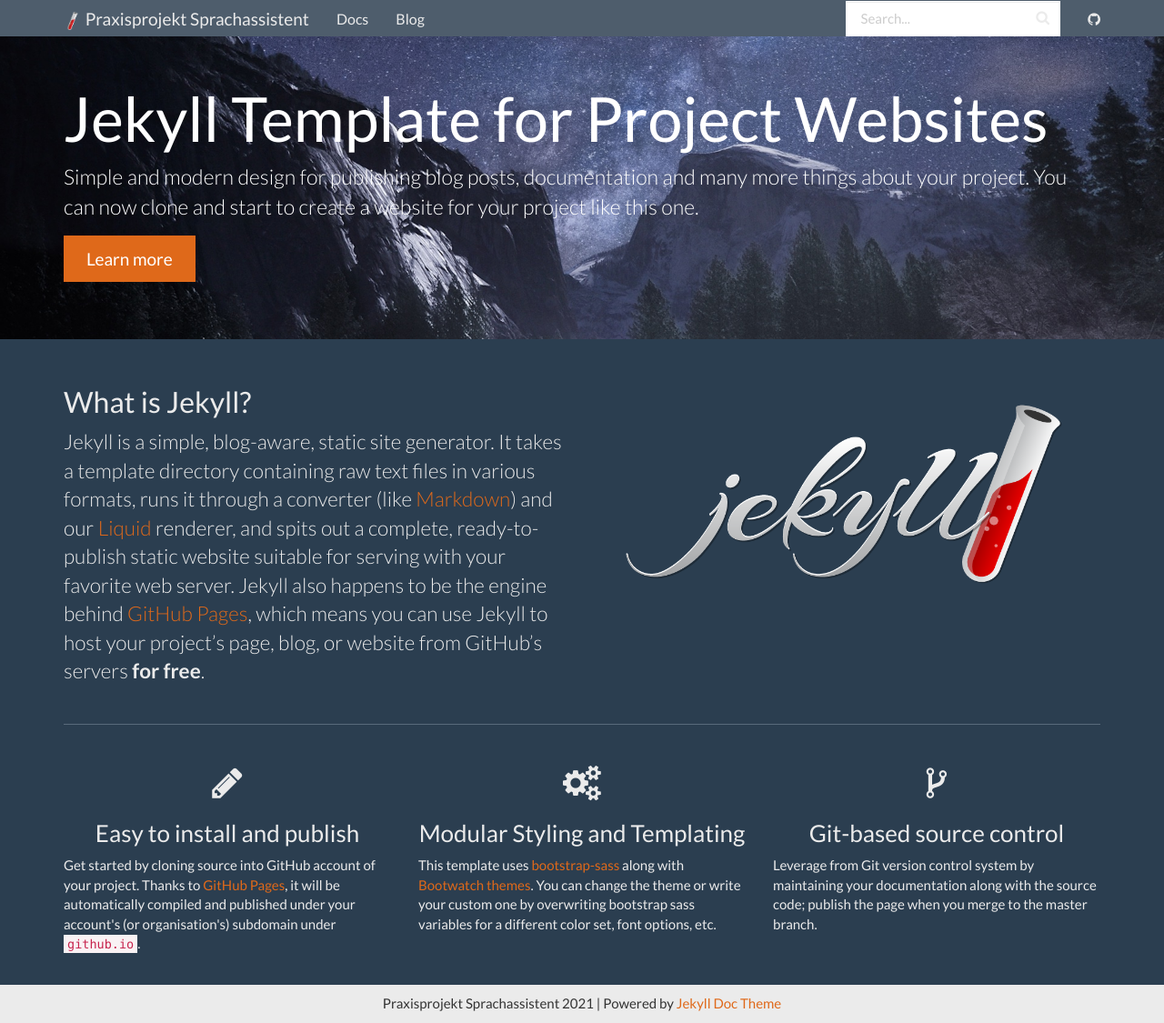
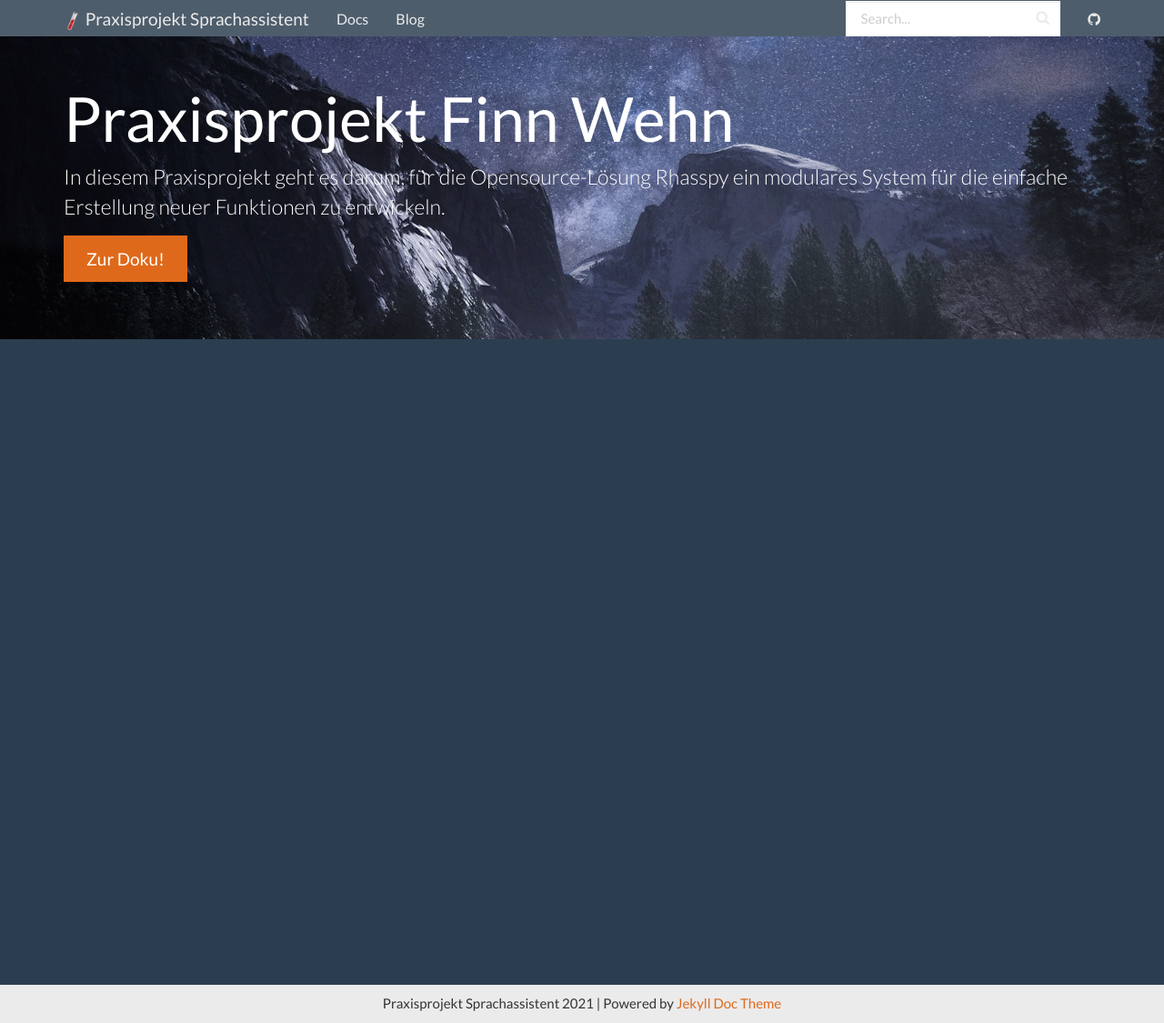
Before and after one commit to sjohannsen1/pp-voiceassistant, a Jekyll site: the page built from docs/index.html, in a window 1280 px wide and 1125 px high. Shown: the whole window at 91% size. Built offline with Jekyll 4.4.1, drawn with Linux system fonts in a browser that asks for light colours.

Commit message:
changes on the landing page;

```diff
--- a/docs/index.html
+++ b/docs/index.html
@@ -4,51 +4,50 @@
 
 <div class="header-container jumbotron">
     <div class="container">
-        <h1>Jekyll Template for Project Websites</h1>
-        <p>Simple and modern design for publishing blog posts, documentation and many more things about your project.
-          You can now clone and start to create a website for your project like this one.</p>
-        <p><a class="btn btn-primary btn-lg" href="{{ "/docs/home/" | relative_url }}" role="button">Learn more</a></p>
+        <h1>Praxisprojekt Finn Wehn</h1>
+        <p>In diesem Praxisprojekt geht es darum, für die Opensource-Lösung Rhasspy ein modulares System für die einfache Erstellung neuer Funktionen zu entwickeln. </p>
+        <p><a class="btn btn-primary btn-lg" href="{{ "/docs/home/" | relative_url }}" role="button">Zur Doku!</a></p>
     </div>
 </div>
 
 <div class="container">
-    <div class="row">
-        <div class="col-md-6">
-            <h2 class="header-light regular-pad">What is Jekyll?</h2>
-              <p class="lead">Jekyll is a simple, blog-aware, static site generator. It takes a template
-              directory containing raw text files in various formats, runs it through
-              a converter (like <a href="https://daringfireball.net/projects/markdown/">Markdown</a>)
-              and our <a href="https://github.com/Shopify/liquid/wiki">Liquid</a> renderer, and
-              spits out a complete, ready-to-publish static website suitable
-              for serving with your favorite web server. Jekyll also happens to be the engine
-              behind <a href="https://pages.github.com">GitHub Pages</a>, which means you can use Jekyll
-              to host your project’s page, blog, or website from GitHub’s servers <strong>for
-              free</strong>.</p>
-        </div>
-        <div class="col-md-6 text-center">
-            <img src="{{ "/assets/img/jekyll-dark.png" | relative_url }}" alt="Jekyll logo" class="img-responsive">
-        </div>
-    </div>
-    <hr>
-    <div class="row">
-        <div class="col-sm-4">
-            <h1 class="text-center"><i class="fa fa-pencil" aria-hidden="true"></i></h1>
-            <h3 class="text-center">Easy to install and publish</h3>
-            <p>Get started by cloning source into GitHub account of your project. Thanks to <a href="https://pages.github.com">GitHub Pages</a>,
-              it will be automatically compiled and published under your account's (or organisation's) subdomain under <code>github.io</code>.
-            </p>
-        </div>
-        <div class="col-sm-4">
-            <h1 class="text-center"><i class="fa fa-cogs" aria-hidden="true"></i></h1>
-            <h3 class="text-center">Modular Styling and Templating</h3>
-            <p>This template uses <a href="https://github.com/twbs/bootstrap-sass">bootstrap-sass</a> along with <a href="https://bootswatch.com/">Bootwatch themes</a>.
-            You can change the theme or write your custom one by overwriting bootstrap sass variables for a different color set, font options, etc.</p>
-        </div>
-        <div class="col-sm-4">
-            <h1 class="text-center"><i class="fa fa-code-fork" aria-hidden="true"></i></h1>
-            <h3 class="text-center">Git-based source control</h3>
-            <p>Leverage from Git version control system by
-              maintaining your documentation along with the source code; publish the page when you merge to the master branch.</p>
-        </div>
-    </div>
+<!--    <div class="row">-->
+<!--        <div class="col-md-6">-->
+<!--            <h2 class="header-light regular-pad">What is Jekyll?</h2>-->
+<!--              <p class="lead">Jekyll is a simple, blog-aware, static site generator. It takes a template-->
+<!--              directory containing raw text files in various formats, runs it through-->
+<!--              a converter (like <a href="https://daringfireball.net/projects/markdown/">Markdown</a>)-->
+<!--              and our <a href="https://github.com/Shopify/liquid/wiki">Liquid</a> renderer, and-->
+<!--              spits out a complete, ready-to-publish static website suitable-->
+<!--              for serving with your favorite web server. Jekyll also happens to be the engine-->
+<!--              behind <a href="https://pages.github.com">GitHub Pages</a>, which means you can use Jekyll-->
+<!--              to host your project’s page, blog, or website from GitHub’s servers <strong>for-->
+<!--              free</strong>.</p>-->
+<!--        </div>-->
+<!--        <div class="col-md-6 text-center">-->
+<!--            <img src="{{ "/assets/img/jekyll-dark.png" | relative_url }}" alt="Jekyll logo" class="img-responsive">-->
+<!--        </div>-->
+<!--    </div>-->
+<!--    <hr>-->
+<!--    <div class="row">-->
+<!--        <div class="col-sm-4">-->
+<!--            <h1 class="text-center"><i class="fa fa-pencil" aria-hidden="true"></i></h1>-->
+<!--            <h3 class="text-center">Easy to install and publish</h3>-->
+<!--            <p>Get started by cloning source into GitHub account of your project. Thanks to <a href="https://pages.github.com">GitHub Pages</a>,-->
+<!--              it will be automatically compiled and published under your account's (or organisation's) subdomain under <code>github.io</code>.-->
+<!--            </p>-->
+<!--        </div>-->
+<!--        <div class="col-sm-4">-->
+<!--            <h1 class="text-center"><i class="fa fa-cogs" aria-hidden="true"></i></h1>-->
+<!--            <h3 class="text-center">Modular Styling and Templating</h3>-->
+<!--            <p>This template uses <a href="https://github.com/twbs/bootstrap-sass">bootstrap-sass</a> along with <a href="https://bootswatch.com/">Bootwatch themes</a>.-->
+<!--            You can change the theme or write your custom one by overwriting bootstrap sass variables for a different color set, font options, etc.</p>-->
+<!--        </div>-->
+<!--        <div class="col-sm-4">-->
+<!--            <h1 class="text-center"><i class="fa fa-code-fork" aria-hidden="true"></i></h1>-->
+<!--            <h3 class="text-center">Git-based source control</h3>-->
+<!--            <p>Leverage from Git version control system by-->
+<!--              maintaining your documentation along with the source code; publish the page when you merge to the master branch.</p>-->
+<!--        </div>-->
+<!--    </div>-->
 </div>
```
